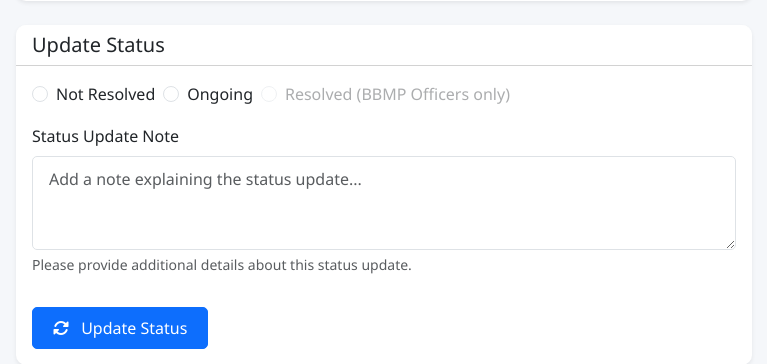
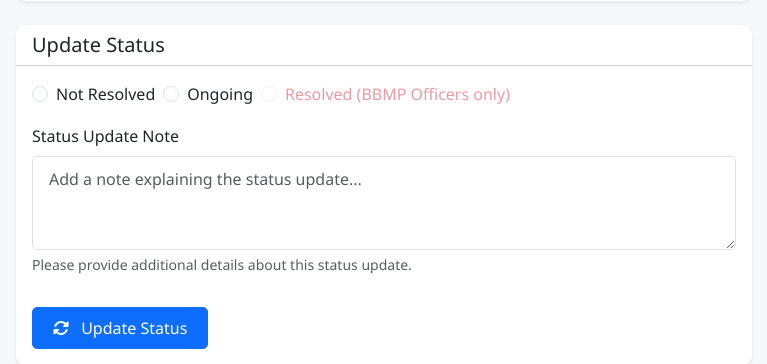
Before and after one commit to Syed-Ali-7/CiviLink, a Flask app: template templates/issue_details.html in a window 1280 px wide. Shown: the part 487-851 px from the top of the page, without its empty margins (66-833 px from the left). Run offline with Flask 3, Linux system fonts and the light colour scheme; the template is opened without the code that fills it, so the values that code supplies are empty.

Commit message:
Assistant checkpoint: Update status form to clarify BBMP-only resolution
Assistant generated file changes:
- templates/issue_details.html: Update status form controls and add BBMP-only warning

---

User prompt:

Edit the update status and display a message that only bbmp are allowed to change the issue to resolved with an updated picture.

Replit-Commit-Author: Assistant
Replit-Commit-Session-Id: ac101a1f-858e-474a-992c-69e2d1f9c5f2

```diff
--- a/templates/issue_details.html
+++ b/templates/issue_details.html
@@ -276,6 +276,11 @@
                         Only BBMP officers can mark issues as "Resolved" with photo evidence.
                     </div>
 
+                    <div class="alert alert-info mb-3">
+                        <i class="fas fa-info-circle me-2"></i>
+                        <strong>Note:</strong> Only BBMP officers can mark issues as "Resolved". Officers must provide photo evidence of the resolution.
+                    </div>
+
                     <div class="d-flex gap-2 mb-3">
                         <div class="form-check">
                             <input class="form-check-input" type="radio" name="status" id="statusNotResolved"
@@ -295,7 +300,7 @@
                             <input class="form-check-input" type="radio" name="status" id="statusResolved"
                                    value="resolved" {% if issue.status == 'resolved' %}checked{% endif %} disabled>
                             <label class="form-check-label text-muted" for="statusResolved">
-                                Resolved (BBMP Officers only)
+                                <span class="text-danger">Resolved (BBMP Officers only)</span>
                             </label>
                         </div>
                     </div>
```
